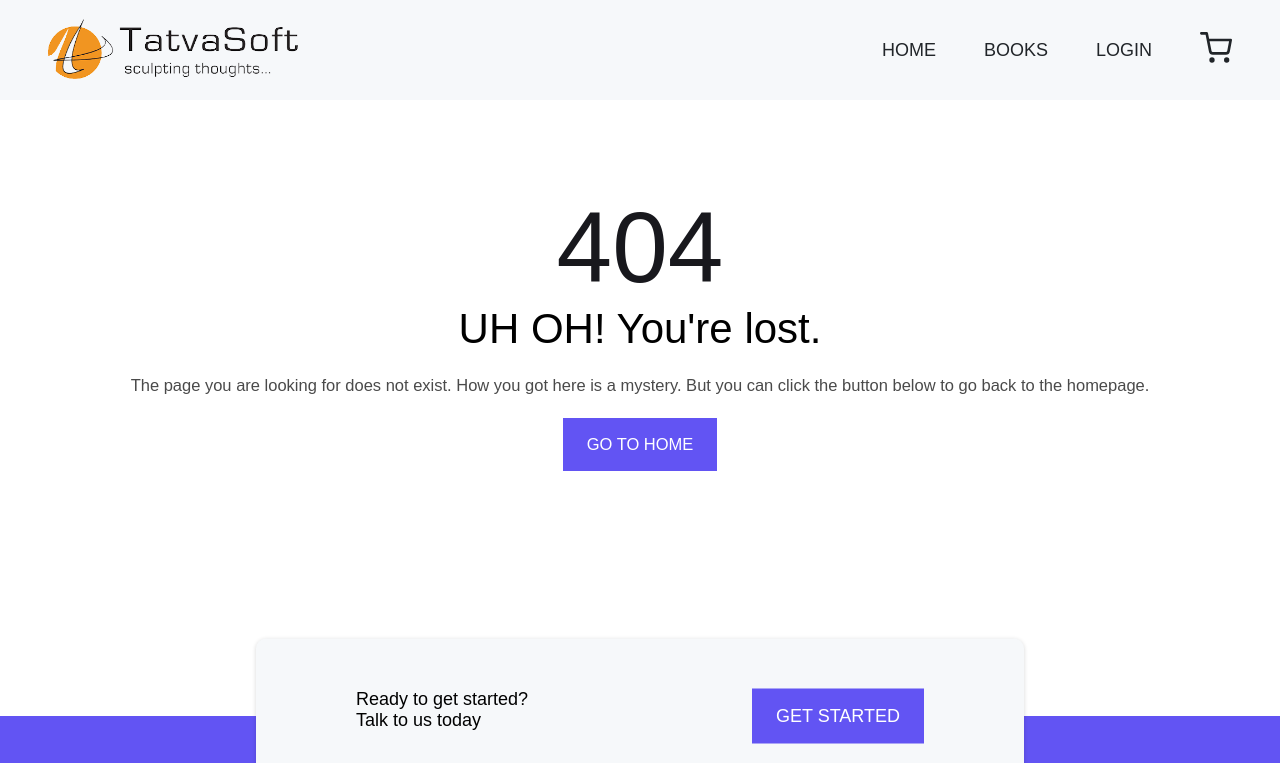
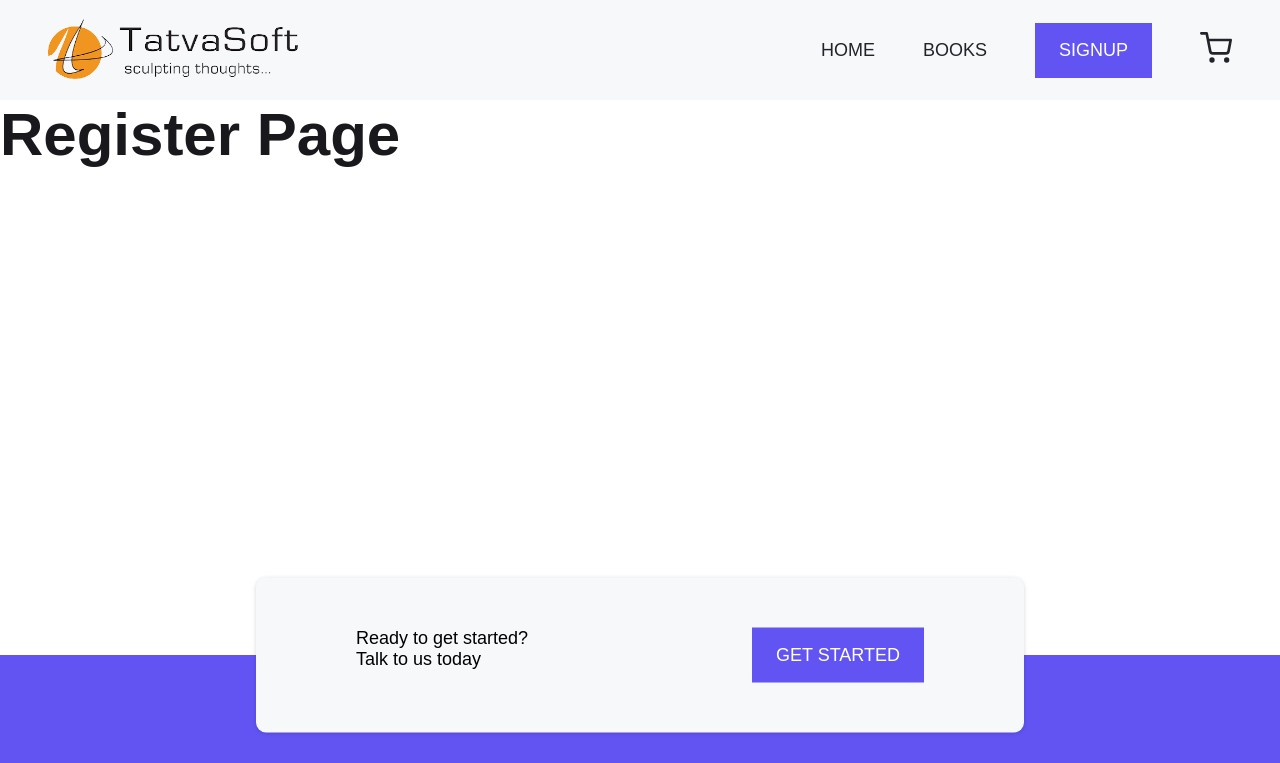
Before and after one commit to thekushmevada/tatvasoft-project, a React (Create React App) app: page /register in a window 1280 px wide. Shown: the top 763 px of the page. Built offline with nearby package versions, Linux system fonts and the light colour scheme.

Commit message:
Some changes

```diff
--- a/public/index.html
+++ b/public/index.html
@@ -2,7 +2,7 @@
 <html lang="en">
   <head>
     <meta charset="utf-8" />
-    <link rel="icon" href="%PUBLIC_URL%/favicon.ico" />
+    <link rel="icon" href="%PUBLIC_URL%/site-logo-small.png" />
     <meta name="viewport" content="width=device-width, initial-scale=1" />
     <meta name="theme-color" content="#000000" />
     <meta
@@ -24,7 +24,7 @@
       work correctly both with client-side routing and a non-root public URL.
       Learn how to configure a non-root public URL by running `npm run build`.
     -->
-    <title>React App</title>
+    <title>Online Bookstore</title>
   </head>
   <body>
     <noscript>You need to enable JavaScript to run this app.</noscript>
--- a/src/App.js
+++ b/src/App.js
@@ -9,7 +9,7 @@ import { GlobalStyle } from "./GlobalStyle";
 import { ThemeProvider } from "styled-components";
 import Header from "./components/Header";
 import Footer from "./components/Footer";
-import Login from "./components/Login";
+import Register from "./components/Register";
 
 const App = () => {
   const theme = {
@@ -47,7 +47,7 @@ const App = () => {
           <Route path="/books" element={<Products />} />
           <Route path="/singleproduct/:id" element={<SingleProduct />} />
           <Route path="/cart" element={<Cart />} />
-          <Route path="/login" element={<Login />} />
+          <Route path="/register" element={<Register />} />
           <Route path="*" element={<ErrorPage />} />
         </Routes>
         <Footer />
--- a/src/components/Footer.js
+++ b/src/components/Footer.js
@@ -5,6 +5,10 @@ import { Button } from "../styles/Button";
 // import { FaDiscord, FaInstagram, FaYoutube } from "react-icons/fa";
 
 const Footer = () => {
+  function openPage ()  {
+    window.location.href = "https://www.tatvasoft.com/";
+  }
+
   return (
     <>
       <Wrapper>
@@ -39,7 +43,7 @@ const Footer = () => {
           <div className="footer-bottom--section">
             <hr />
             <div className="container grid grid-two-column ">
-              <p>
+              <p onClick={openPage} >
                 @{new Date().getFullYear()} TatvaSoft.com | All Rights Reserved
               </p>
               <div>
--- a/src/components/Nav.js
+++ b/src/components/Nav.js
@@ -3,6 +3,7 @@ import { NavLink } from "react-router-dom";
 import styled from "styled-components";
 import { FiShoppingCart } from "react-icons/fi";
 import { CgMenu, CgClose } from "react-icons/cg";
+import { Button } from "../styles/Button";
 
 const Nav = () => {
   const [menuIcon, setMenuIcon] = useState();
@@ -184,13 +185,11 @@ const Nav = () => {
             </NavLink>
           </li>
           <li>
-            <NavLink
-              to="/login"
-              className="navbar-link "
-              onClick={() => setMenuIcon(false)}
-            >
-              Login
-            </NavLink>
+            <Button>
+              <NavLink to="/register" onClick={() => setMenuIcon(false)}>
+                SignUp
+              </NavLink>
+            </Button>
           </li>
           <li>
             <NavLink to="/cart" className="navbar-link cart-trolley--link">
--- a/src/components/Login.js
+++ b/src/components/Register.js
@@ -1,10 +1,10 @@
 import React from "react";
 import styled from "styled-components";
 
-const Login = () => {
+const Register = () => {
   return (
     <Wrapper className="test">
-      <h1>Login Page</h1>
+      <h1>Register Page</h1>
     </Wrapper>
   );
 };
@@ -13,4 +13,4 @@ const Wrapper = styled.section`
   height: 50vh;
 `;
 
-export default Login;
+export default Register;
```
Also changed, not shown: public/site-logo-small.png (added).
